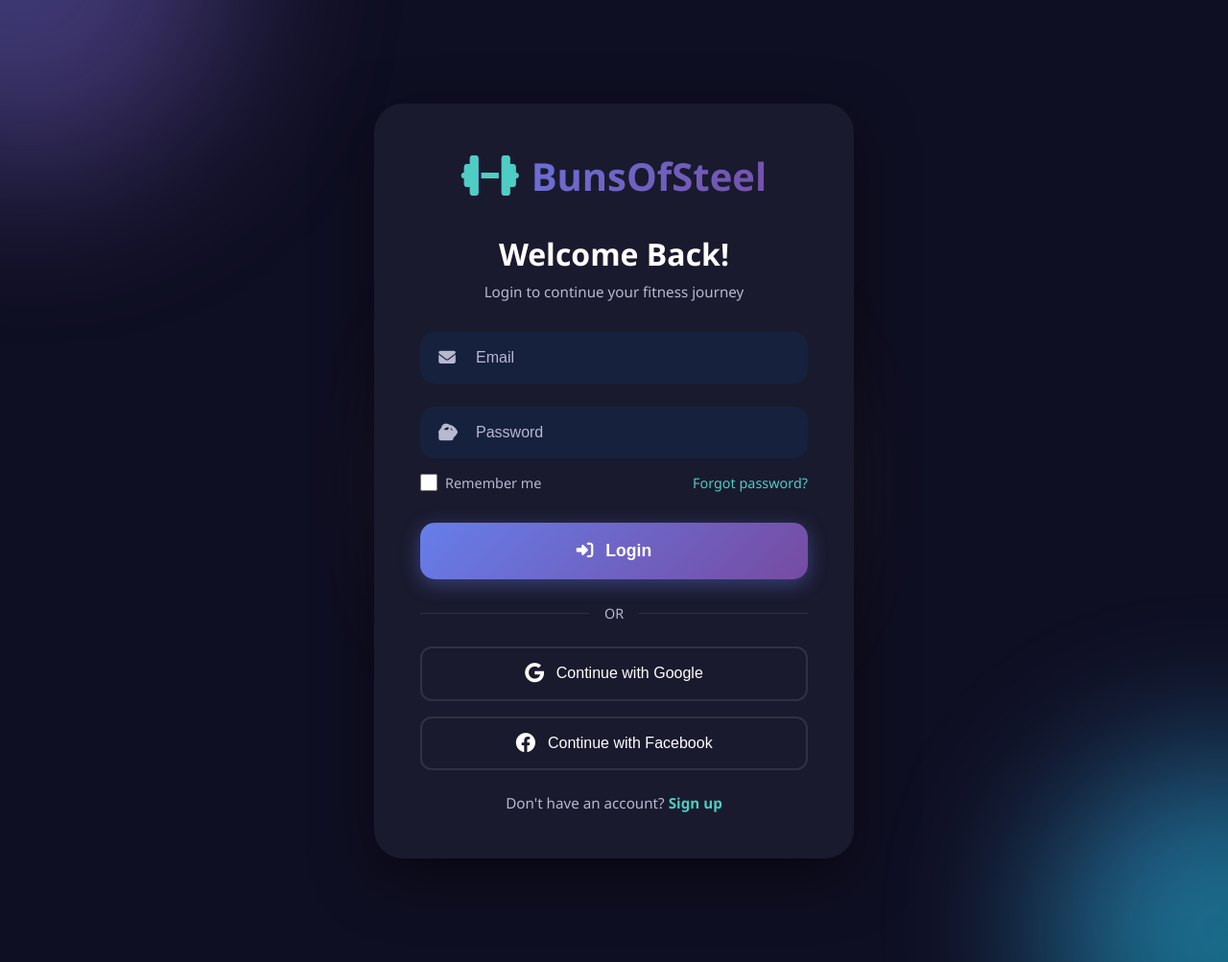
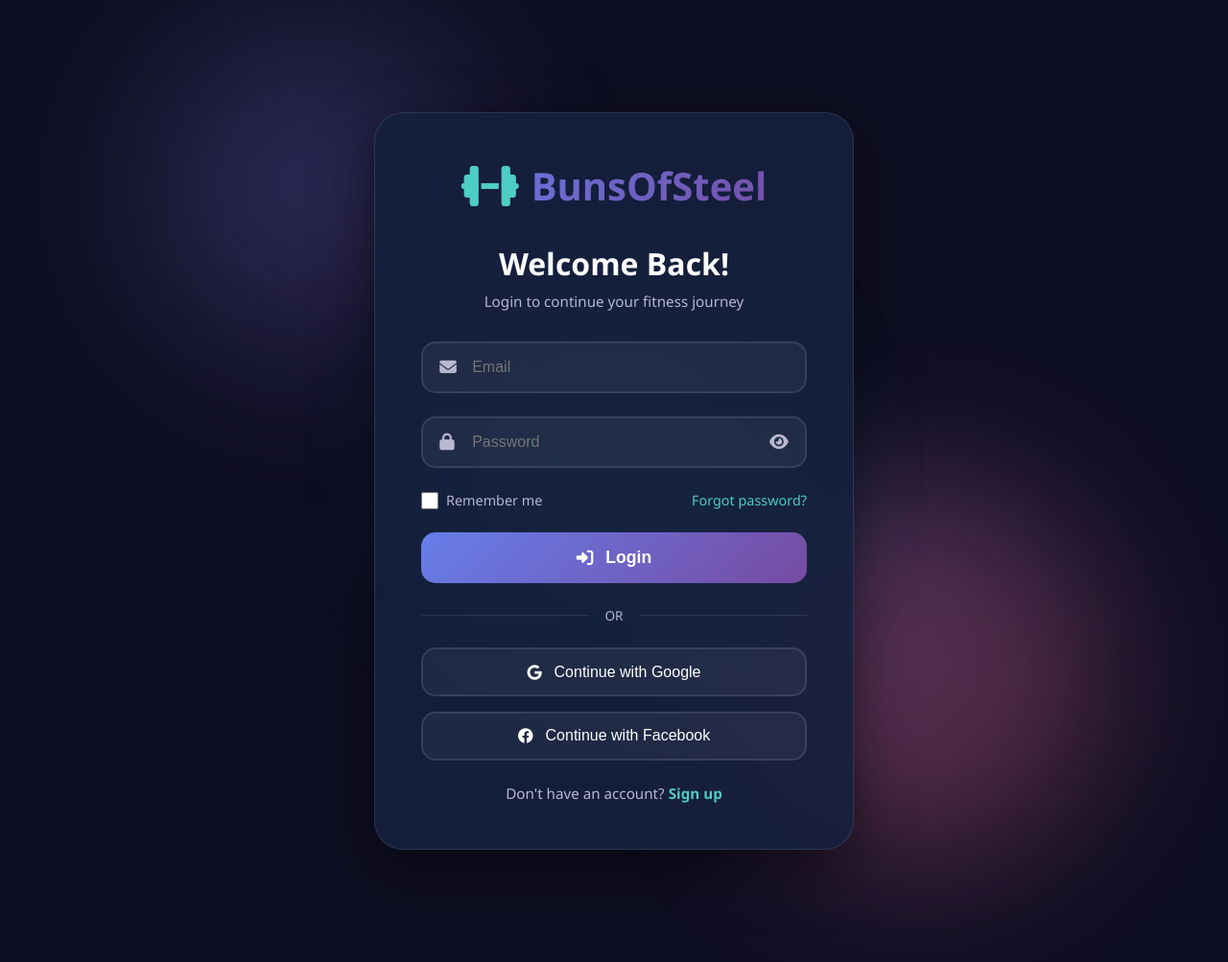
Before and after one commit to Cap-KC/BunsOfSteel, a PHP site: page /login.php in a window 1280 px wide. Shown: the whole page at 96% size. Run offline with PHP 8.4, Linux system fonts and the light colour scheme.

Commit message:
Add files via upload

```diff
--- a/auth-styles.css
+++ b/auth-styles.css
@@ -14,18 +14,15 @@
     --accent-1: #ff6b6b;
     --accent-2: #4ecdc4;
     --accent-3: #ffe66d;
-    --accent-4: #a8e6cf;
     --gradient-1: linear-gradient(135deg, #667eea 0%, #764ba2 100%);
     --gradient-2: linear-gradient(135deg, #f093fb 0%, #f5576c 100%);
     --gradient-3: linear-gradient(135deg, #4facfe 0%, #00f2fe 100%);
-    --gradient-4: linear-gradient(135deg, #43e97b 0%, #38f9d7 100%);
-    --gradient-5: linear-gradient(135deg, #fa709a 0%, #fee140 100%);
     --shadow: 0 10px 30px rgba(0, 0, 0, 0.3);
 }
 
 body {
     font-family: 'Segoe UI', Tahoma, Geneva, Verdana, sans-serif;
-    background: var(--bg-primary);
+    background-color: var(--bg-primary);
     color: var(--text-primary);
     min-height: 100vh;
     display: flex;
@@ -34,42 +31,89 @@ body {
     overflow: hidden;
 }
 
-/* Container */
 .auth-container {
-    position: relative;
     width: 100%;
     min-height: 100vh;
     display: flex;
     align-items: center;
     justify-content: center;
     padding: 2rem;
+    position: relative;
+}
+
+/* Background Animation */
+.bg-shapes {
+    position: fixed;
+    top: 0;
+    left: 0;
+    width: 100%;
+    height: 100%;
+    z-index: 0;
+    overflow: hidden;
+}
+
+.shape {
+    position: absolute;
+    border-radius: 50%;
+    filter: blur(80px);
+    opacity: 0.3;
+    animation: float 20s infinite ease-in-out;
+}
+
+.shape1 {
+    width: 300px;
+    height: 300px;
+    background: linear-gradient(135deg, #667eea, #764ba2);
+    top: 10%;
+    left: 10%;
+    animation-delay: 0s;
+}
+
+.shape2 {
+    width: 400px;
+    height: 400px;
+    background: linear-gradient(135deg, #f093fb, #f5576c);
+    bottom: 10%;
+    right: 10%;
+    animation-delay: 7s;
+}
+
+.shape3 {
+    width: 350px;
+    height: 350px;
+    background: linear-gradient(135deg, #4facfe, #00f2fe);
+    top: 50%;
+    left: 50%;
+    transform: translate(-50%, -50%);
+    animation-delay: 14s;
+}
+
+@keyframes float {
+    0%, 100% {
+        transform: translate(0, 0) scale(1);
+    }
+    33% {
+        transform: translate(50px, -50px) scale(1.1);
+    }
+    66% {
+        transform: translate(-50px, 50px) scale(0.9);
+    }
 }
 
 /* Auth Card */
 .auth-card {
-    background: var(--bg-secondary);
+    background: rgba(22, 33, 62, 0.9);
+    backdrop-filter: blur(20px);
     border-radius: 30px;
     padding: 3rem;
     max-width: 500px;
     width: 100%;
     box-shadow: 0 20px 60px rgba(0, 0, 0, 0.5);
     position: relative;
-    z-index: 10;
-    animation: slideUp 0.6s ease;
+    z-index: 1;
+    border: 1px solid rgba(255, 255, 255, 0.1);
 }
 
-@keyframes slideUp {
-    from {
-        opacity: 0;
-        transform: translateY(50px);
-    }
-    to {
-        opacity: 1;
-        transform: translateY(0);
-    }
-}
-
-/* Logo */
 .logo {
     display: flex;
     align-items: center;
@@ -122,32 +167,29 @@ body {
     font-size: 0.95rem;
 }
 
-/* Form Elements */
-form {
-    display: flex;
-    flex-direction: column;
-    gap: 1.5rem;
+/* Input Groups */
+.input-group {
+    position: relative;
+    margin-bottom: 1.5rem;
 }
 
-.input-group {
-    position: relative;
-    display: flex;
-    align-items: center;
-}
-
-.input-group i {
+/* Left icon (email, lock, user) */
+.input-group > i:first-of-type {
     position: absolute;
     left: 1.2rem;
+    top: 50%;
+    transform: translateY(-50%);
     color: var(--text-secondary);
     font-size: 1.1rem;
     z-index: 1;
+    pointer-events: none;
 }
 
 .input-group input {
     width: 100%;
-    padding: 1rem 1rem 1rem 3.5rem;
-    background: var(--bg-card);
-    border: 2px solid transparent;
+    padding: 1rem 3.5rem 1rem 3.2rem;
+    background: rgba(255, 255, 255, 0.05);
+    border: 2px solid rgba(255, 255, 255, 0.1);
     border-radius: 15px;
     color: var(--text-primary);
     font-size: 1rem;
@@ -157,21 +199,20 @@ form {
 .input-group input:focus {
     outline: none;
     border-color: var(--accent-2);
-    background: rgba(78, 205, 196, 0.05);
+    background: rgba(255, 255, 255, 0.08);
 }
 
-.input-group input::placeholder {
-    color: var(--text-secondary);
-}
-
-/* Password Toggle */
+/* Eye icon toggle - positioned on the right */
 .toggle-password {
     position: absolute;
     right: 1.2rem;
+    top: 50%;
+    transform: translateY(-50%);
     cursor: pointer;
     color: var(--text-secondary);
+    font-size: 1.1rem;
+    z-index: 2;
     transition: color 0.3s ease;
-    z-index: 1;
 }
 
 .toggle-password:hover {
@@ -183,7 +224,8 @@ form {
     display: flex;
     justify-content: space-between;
     align-items: center;
-    margin-top: -0.5rem;
+    margin-bottom: 1.5rem;
+    font-size: 0.9rem;
 }
 
 .checkbox {
@@ -191,7 +233,7 @@ form {
     align-items: center;
     gap: 0.5rem;
     cursor: pointer;
-    user-select: none;
+    color: var(--text-secondary);
 }
 
 .checkbox input[type="checkbox"] {
@@ -269,7 +295,8 @@ form {
 
 /* Auth Button */
 .auth-btn {
-    padding: 1.2rem;
+    width: 100%;
+    padding: 1rem;
     background: var(--gradient-1);
     border: none;
     border-radius: 15px;
@@ -282,64 +309,37 @@ form {
     align-items: center;
     justify-content: center;
     gap: 0.8rem;
-    box-shadow: 0 5px 20px rgba(102, 126, 234, 0.4);
-    margin-top: 0.5rem;
+    margin-bottom: 1.5rem;
 }
 
 .auth-btn:hover {
     transform: translateY(-3px);
-    box-shadow: 0 8px 25px rgba(102, 126, 234, 0.5);
+    box-shadow: 0 10px 30px rgba(102, 126, 234, 0.4);
 }
 
 .auth-btn:active {
     transform: translateY(-1px);
 }
 
-.auth-btn.loading {
-    pointer-events: none;
-    opacity: 0.7;
+/* Divider */
+.divider {
+    display: flex;
+    align-items: center;
+    margin: 1.5rem 0;
+    color: var(--text-secondary);
+    font-size: 0.85rem;
 }
 
-.auth-btn.loading::after {
+.divider::before,
+.divider::after {
     content: '';
-    width: 16px;
-    height: 16px;
-    border: 2px solid rgba(255, 255, 255, 0.3);
-    border-top-color: white;
-    border-radius: 50%;
-    animation: spin 0.6s linear infinite;
-    margin-left: 0.5rem;
-}
-
-@keyframes spin {
-    to {
-        transform: rotate(360deg);
-    }
-}
-
-/* Divider */
-.divider {
-    position: relative;
-    text-align: center;
-    margin: 1.5rem 0;
-}
-
-.divider::before {
-    content: '';
-    position: absolute;
-    top: 50%;
-    left: 0;
-    right: 0;
+    flex: 1;
     height: 1px;
     background: rgba(255, 255, 255, 0.1);
 }
 
 .divider span {
-    position: relative;
-    background: var(--bg-secondary);
     padding: 0 1rem;
-    color: var(--text-secondary);
-    font-size: 0.9rem;
 }
 
 /* Social Login */
@@ -347,13 +347,15 @@ form {
     display: flex;
     flex-direction: column;
     gap: 1rem;
+    margin-bottom: 1.5rem;
 }
 
 .social-btn {
-    padding: 1rem;
+    width: 100%;
+    padding: 0.9rem;
     border: 2px solid rgba(255, 255, 255, 0.1);
-    border-radius: 12px;
-    background: transparent;
+    border-radius: 15px;
+    background: rgba(255, 255, 255, 0.05);
     color: var(--text-primary);
     font-size: 1rem;
     cursor: pointer;
@@ -365,29 +367,22 @@ form {
 }
 
 .social-btn:hover {
-    border-color: var(--accent-2);
-    background: rgba(78, 205, 196, 0.05);
+    background: rgba(255, 255, 255, 0.1);
+    border-color: rgba(255, 255, 255, 0.2);
     transform: translateY(-2px);
 }
 
 .social-btn.google:hover {
-    border-color: #db4437;
-    background: rgba(219, 68, 55, 0.05);
+    border-color: #4285F4;
 }
 
 .social-btn.facebook:hover {
-    border-color: #4267b2;
-    background: rgba(66, 103, 178, 0.05);
-}
-
-.social-btn i {
-    font-size: 1.3rem;
+    border-color: #1877F2;
 }
 
 /* Switch Form */
 .switch-form {
     text-align: center;
-    margin-top: 1.5rem;
     color: var(--text-secondary);
     font-size: 0.95rem;
 }
@@ -395,7 +390,7 @@ form {
 .switch-form a {
     color: var(--accent-2);
     text-decoration: none;
-    font-weight: 600;
+    font-weight: bold;
     transition: color 0.3s ease;
 }
 
@@ -403,111 +398,34 @@ form {
     color: var(--accent-3);
 }
 
-/* Background Shapes */
-.bg-shapes {
-    position: fixed;
-    top: 0;
-    left: 0;
-    width: 100%;
-    height: 100%;
-    overflow: hidden;
-    z-index: 0;
-}
-
-.shape {
-    position: absolute;
-    border-radius: 50%;
-    filter: blur(80px);
-    opacity: 0.5;
-    animation: float 20s infinite ease-in-out;
-}
-
-.shape1 {
-    width: 400px;
-    height: 400px;
-    background: var(--gradient-1);
-    top: -200px;
-    left: -200px;
-    animation-delay: 0s;
-}
-
-.shape2 {
-    width: 350px;
-    height: 350px;
-    background: var(--gradient-3);
-    bottom: -150px;
-    right: -150px;
-    animation-delay: 5s;
-}
-
-.shape3 {
-    width: 300px;
-    height: 300px;
-    background: var(--gradient-5);
-    top: 50%;
-    left: 50%;
-    transform: translate(-50%, -50%);
-    animation-delay: 10s;
-}
-
-@keyframes float {
-    0%, 100% {
-        transform: translate(0, 0) scale(1);
-    }
-    25% {
-        transform: translate(50px, -50px) scale(1.1);
-    }
-    50% {
-        transform: translate(-30px, 50px) scale(0.9);
-    }
-    75% {
-        transform: translate(30px, 30px) scale(1.05);
-    }
-}
-
 /* Toast Notification */
 .toast {
     position: fixed;
     top: 2rem;
     right: 2rem;
-    background: var(--bg-card);
-    color: var(--text-primary);
+    background: var(--gradient-1);
+    color: white;
     padding: 1rem 1.5rem;
-    border-radius: 12px;
-    box-shadow: 0 10px 30px rgba(0, 0, 0, 0.5);
+    border-radius: 15px;
     display: flex;
     align-items: center;
-    gap: 1rem;
+    gap: 0.8rem;
+    box-shadow: 0 10px 30px rgba(0, 0, 0, 0.3);
     transform: translateX(400px);
-    opacity: 0;
-    transition: all 0.4s ease;
+    transition: transform 0.3s ease;
     z-index: 1000;
-    border-left: 4px solid var(--accent-2);
 }
 
 .toast.show {
     transform: translateX(0);
-    opacity: 1;
 }
 
 .toast.error {
-    border-left-color: var(--accent-1);
+    background: var(--gradient-2);
 }
 
-.toast.error i {
-    color: var(--accent-1);
-}
-
-.toast.success i {
-    color: var(--accent-2);
-}
-
-.toast i {
-    font-size: 1.5rem;
-}
-
-#toastMessage {
-    font-size: 0.95rem;
+.toast.success {
+    background: linear-gradient(135deg, #43e97b 0%, #38f9d7 100%);
 }
 
 /* Responsive Design */
@@ -550,37 +462,35 @@ form {
     }
 
     .social-btn {
-        padding: 0.9rem;
         font-size: 0.9rem;
+        padding: 0.8rem;
     }
 
-    .input-group input {
-        padding: 0.9rem 0.9rem 0.9rem 3rem;
-    }
-
-    .auth-btn {
-        padding: 1rem;
-        font-size: 1rem;
+    .toast {
+        right: 1rem;
+        left: 1rem;
     }
 }
 
-/* Additional Animations */
-@keyframes slideIn {
-    from {
-        opacity: 0;
-        transform: translateX(-20px);
-    }
+/* Loading State */
+.auth-btn.loading {
+    position: relative;
+    pointer-events: none;
+}
+
+.auth-btn.loading::after {
+    content: '';
+    position: absolute;
+    width: 20px;
+    height: 20px;
+    border: 3px solid rgba(255, 255, 255, 0.3);
+    border-top-color: white;
+    border-radius: 50%;
+    animation: spin 0.8s linear infinite;
+}
+
+@keyframes spin {
     to {
-        opacity: 1;
-        transform: translateX(0);
+        transform: rotate(360deg);
     }
 }
-
-.input-group {
-    animation: slideIn 0.3s ease;
-}
-
-.input-group:nth-child(1) { animation-delay: 0.1s; }
-.input-group:nth-child(2) { animation-delay: 0.2s; }
-.input-group:nth-child(3) { animation-delay: 0.3s; }
-.input-group:nth-child(4) { animation-delay: 0.4s; }
```
Also changed, not shown: other parts of auth-styles.css (+16 -37 lines).
